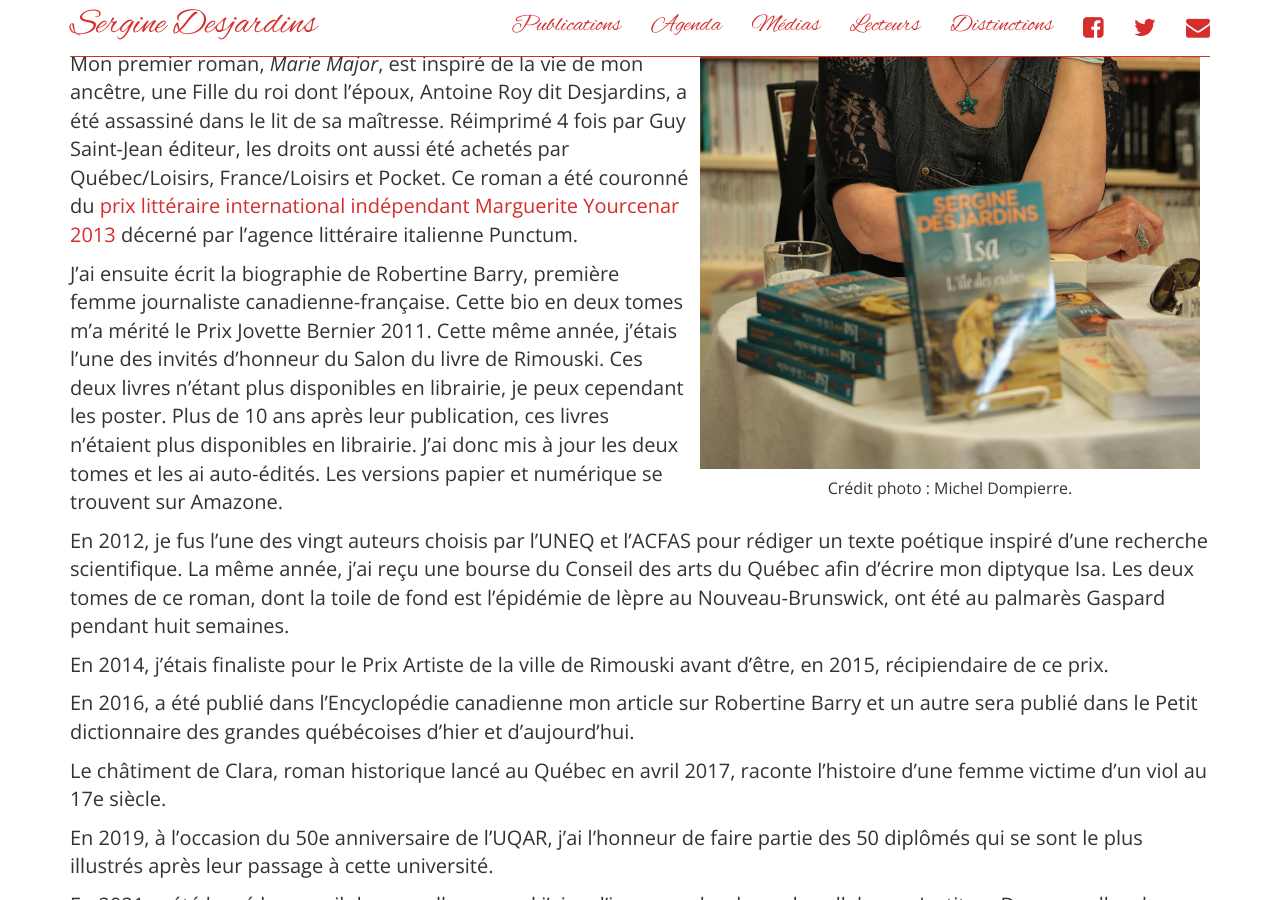
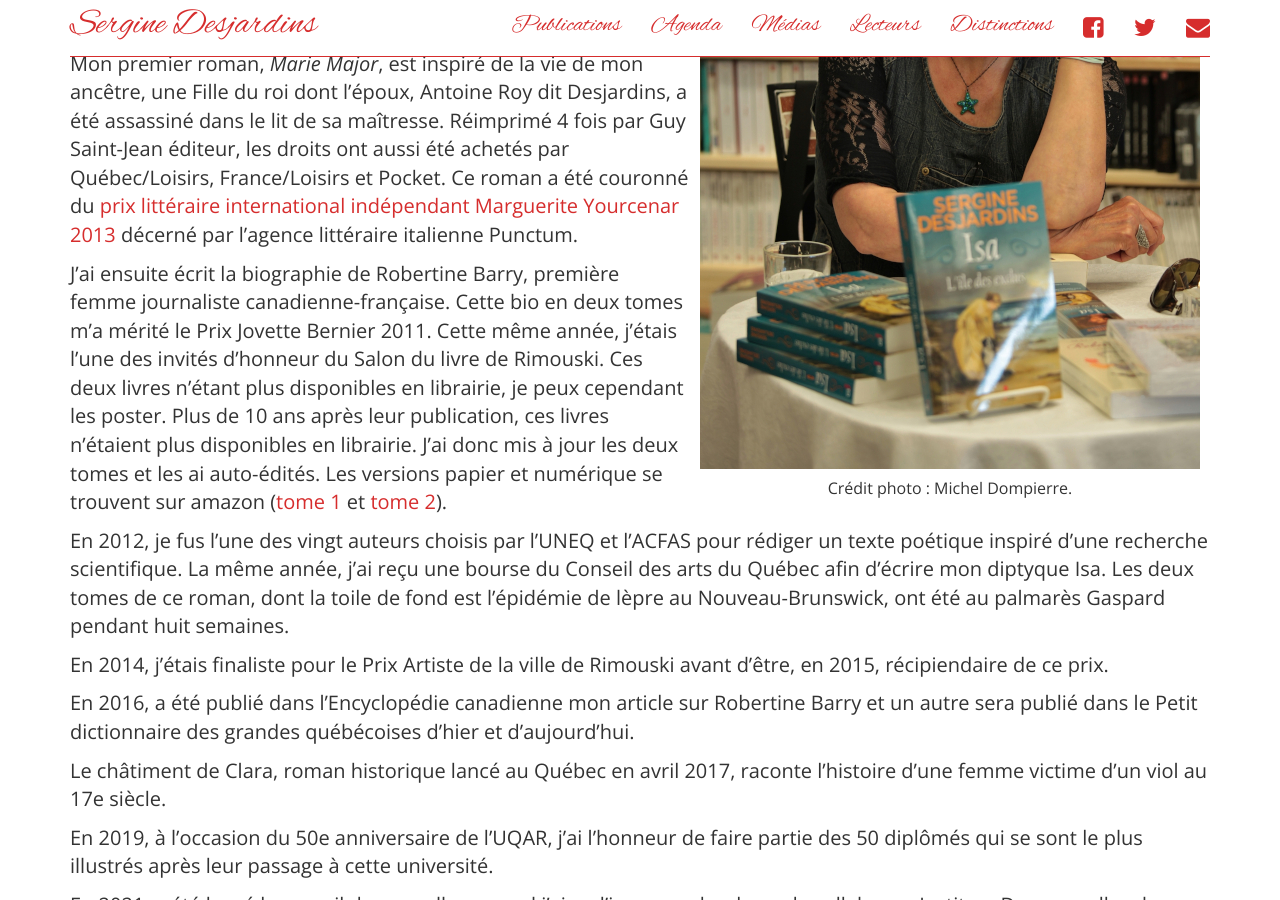
Before and after one commit to serginedesjardins/serginedesjardins.github.io, a Jekyll site: the page built from index.md, in a window 1280 px wide and 900 px high, scrolled down 356 px. Built offline with Jekyll 4.4.1, drawn with Linux system fonts in a browser that asks for light colours; nearby versions of some CDN libraries.

Commit message:
fix tome 1&2 links

```diff
--- a/index.md
+++ b/index.md
@@ -15,9 +15,19 @@ J'ai ensuite été assistante de recherche, puis j'ai fondé et dirigé un organ
 
 Mon premier roman, *Marie Major*, est inspiré de la vie de mon ancêtre, une Fille du roi dont l'époux, Antoine Roy dit Desjardins, a été assassiné dans le lit de sa maîtresse. Réimprimé 4 fois par Guy Saint-Jean éditeur, les droits ont aussi été achetés par Québec/Loisirs, France/Loisirs et Pocket. Ce roman a été couronné du [prix littéraire international indépendant Marguerite Yourcenar 2013](http://ici.radio-canada.ca/nouvelles/arts_et_spectacles/2013/08/14/001-sergine-desjardins-recoit-un-prix-litteraire.shtml) décerné par l'agence littéraire italienne Punctum.
 
-J'ai ensuite écrit la biographie de Robertine Barry, première femme journaliste canadienne-française. Cette bio en deux tomes m'a mérité le Prix Jovette Bernier 2011. Cette même année, j'étais l'une des invités d'honneur du Salon du livre de Rimouski. Ces deux livres n’étant plus disponibles en librairie, je peux cependant les poster. Plus de 10 ans après leur publication, ces livres n’étaient plus disponibles en librairie. J’ai donc mis à jour les deux tomes et les ai auto-édités. Les versions papier et numérique se trouvent sur Amazone.
+J'ai ensuite écrit la biographie de Robertine Barry, première femme journaliste
+canadienne-française. Cette bio en deux tomes m'a mérité le Prix Jovette
+Bernier 2011. Cette même année, j'étais l'une des invités d'honneur du Salon du
+livre de Rimouski. Ces deux livres n’étant plus disponibles en librairie, je
+peux cependant les poster. Plus de 10 ans après leur publication, ces livres
+n’étaient plus disponibles en librairie. J’ai donc mis à jour les deux tomes et
+les ai auto-édités. Les versions papier et numérique se trouvent sur amazon ([tome 1](https://www.amazon.ca/-/fr/Sergine-Desjardins-ebook/dp/B08FF456RF/ref=sr_1_1?__mk_fr_CA=%C3%85M%C3%85%C5%BD%C3%95%C3%91&crid=1O1VA2H25J05&dchild=1&keywords=robertine+barry+tome+1&qid=1598537092&sprefix=Robertine+Barry%2Caps%2C144&sr=8-1) et [tome 2](https://www.amazon.ca/-/fr/Sergine-Desjardins-ebook/dp/B08FL86DHW/ref=sr_1_1?__mk_fr_CA=%C3%85M%C3%85%C5%BD%C3%95%C3%91&dchild=1&keywords=robertine+barry+tome+2&qid=1598537119&sr=8-1)).
 
-En 2012, je fus l'une des vingt auteurs choisis par l'UNEQ et l'ACFAS pour rédiger un texte poétique inspiré d'une recherche scientifique. La même année, j'ai reçu une bourse du Conseil des arts du Québec afin d'écrire mon diptyque Isa. Les deux tomes de ce roman, dont la toile de fond est l'épidémie de lèpre au Nouveau-Brunswick, ont été au palmarès Gaspard pendant huit semaines.
+En 2012, je fus l'une des vingt auteurs choisis par l'UNEQ et l'ACFAS pour
+rédiger un texte poétique inspiré d'une recherche scientifique. La même année,
+j'ai reçu une bourse du Conseil des arts du Québec afin d'écrire mon diptyque
+Isa. Les deux tomes de ce roman, dont la toile de fond est l'épidémie de lèpre
+au Nouveau-Brunswick, ont été au palmarès Gaspard pendant huit semaines.
 
 En 2014, j'étais finaliste pour le Prix Artiste de la ville de Rimouski avant d'être, en 2015, récipiendaire de ce prix.
 
@@ -25,7 +35,9 @@ En 2016, a été publié dans l'Encyclopédie canadienne mon article sur Roberti
 
 Le châtiment de Clara, roman historique lancé au Québec en avril 2017, raconte l'histoire d'une femme victime d'un viol au 17e siècle.
 
-En 2019, à l’occasion du 50e anniversaire de l’UQAR, j’ai l’honneur de faire partie des 50 diplômés qui se sont le plus illustrés après leur passage à cette université.
+En 2019, à l’occasion du 50e anniversaire de l’UQAR, j’ai l’honneur de faire
+partie des 50 diplômés qui se sont le plus illustrés après leur passage à cette
+université.
 
 En 2021, a été lancé le recueil de nouvelles auquel j’ai eu l’immense bonheur de collaborer. Le titre : Des nouvelles de maman.
 
```
